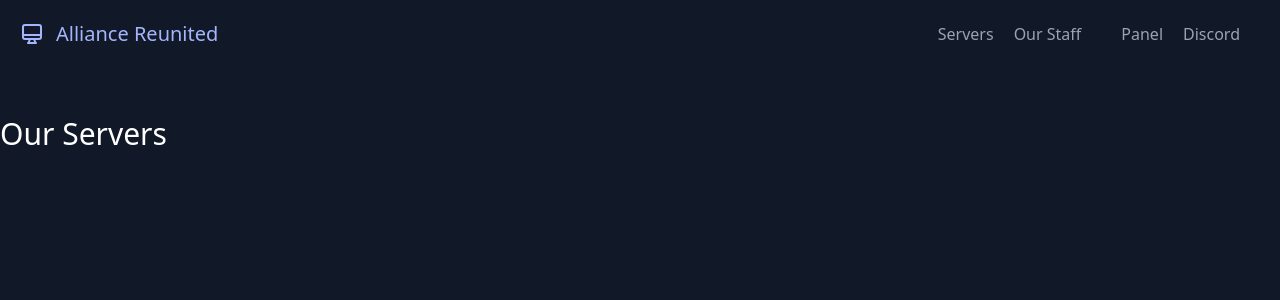
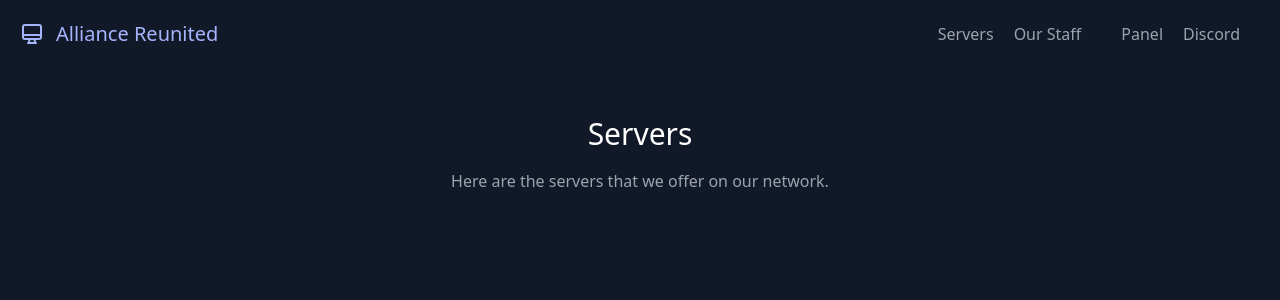
Before and after one commit to DamienVesper/alru.ga, a React (Create React App) app: page /servers in a window 1280 px wide. Shown: the top 300 px of the page. Built offline with nearby package versions, Linux system fonts and the light colour scheme.

Commit message:
finish up servers for now

```diff
--- a/src/routes/Servers.tsx
+++ b/src/routes/Servers.tsx
@@ -2,8 +2,11 @@
 
 const Servers = () => {
     return (
-        <div className="pt-12">
-            <h1 className="sm:text-3xl text-2xl font-medium title-font mb-4 text-white">Our Servers</h1>
+        <div className="pt-12 container mx-5 mb-24 mx-auto">
+            <div className="flex flex-col text-center w-full mb-10">
+                <h1 className="sm:text-3xl text-2xl font-medium title-font mb-4 text-white">Servers</h1>
+                <p className="lg:w-2/3 mx-auto leading-relaxed text-base text-gray-400">Here are the servers that we offer on our network.</p>
+            </div>
         </div>
     );
 };
```
